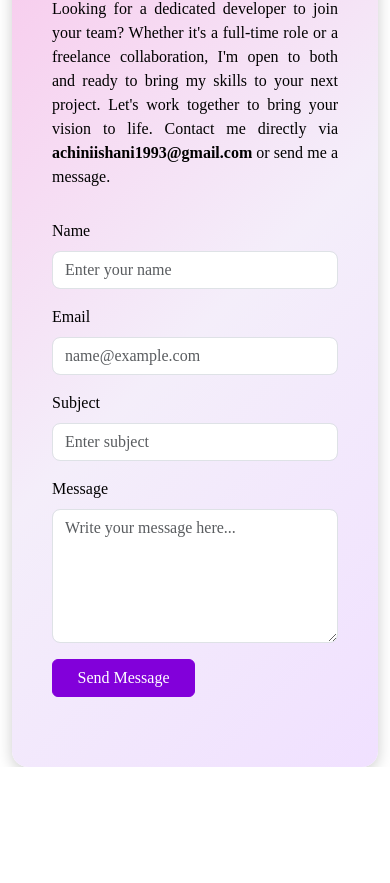
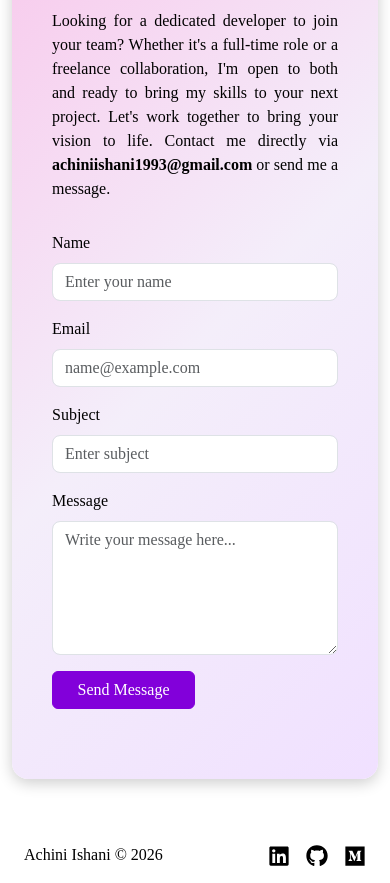
Before and after one commit to achiniishani1993/portfolio, a React (Vite) app: page / in a window 390 px wide. Shown: the part 3059-3942 px from the top of the page. Before the commit the page ends 3826 px from the top, so only its background shows below. Built offline with nearby package versions, Linux system fonts and the light colour scheme; a web font is replaced by a local one.

Commit message:
improved responsivess

```diff
--- a/package.json
+++ b/package.json
@@ -15,6 +15,7 @@
     "react": "^19.2.6",
     "react-bootstrap": "^2.10.10",
     "react-dom": "^19.2.6",
+    "react-icons": "^5.6.0",
     "react-router-dom": "^7.16.0"
   },
   "devDependencies": {
--- a/src/App.jsx
+++ b/src/App.jsx
@@ -4,6 +4,7 @@ import CardComponent from "./components/card/CardComponent";
 import Projects from "./components/projects/Projects";
 import TestimonialCard from "./components/testimonials/TestimonialCard";
 import ContactForm from "./components/contact/ContactForm";
+import Footer from "./footer/Footer";
 
 const App = () => {
   return (
@@ -14,6 +15,7 @@ const App = () => {
       <Projects/>
       <TestimonialCard/>
       <ContactForm/>
+      <Footer/>
     </div>
   );
 };
--- a/src/components/projects/projects.css
+++ b/src/components/projects/projects.css
@@ -11,6 +11,36 @@
 /* Make images consistent */
 .custom-carousel img {
   height: 600px;
+}
+
+
+/* desktop */
+@media (max-width: 1024px) {
+  .carousel-wrapper {
+    width: 100%;
+  }
+
+  .custom-carousel img {
+    height: 550px;
+  }
+
+  .caption {
+    padding: 10px;
+  }
+
+  .caption h3 {
+    font-size: 1.4rem;
+  }
+
+  .caption p,
+  .caption a {
+    font-size: 0.9rem;
+  }
+
+  .carousel-wrapper h2 {
+  text-align: center;
+  margin: 0 !important;
+}
 }
 
 /* Tablet responsiveness */
--- a/src/components/testimonials/testimonialCard.css
+++ b/src/components/testimonials/testimonialCard.css
@@ -27,13 +27,25 @@ body .dark-mode .test-head{
 
 .card-Header{
     margin-left: 50px;
+    margin-bottom: 20px;
 }
 
 .testimonial-wrapper{
     margin: 0 60px;
 }
 
-
+/* desktop */
+@media (max-width: 1024px) {
+    .card-Header{
+       margin-left: 45px;
+    }
+    .testimonial-wrapper{
+        margin: 0 !important;
+    }
+    .test-Accordion{
+        margin: 0 45px !important;
+    }
+}
 
 /* Tablet responiveness  */
 @media (max-width: 992px) {
--- /dev/null
+++ b/src/footer/Footer.jsx
@@ -0,0 +1,47 @@
+import { FaLinkedin, FaGithub, FaMedium } from "react-icons/fa";
+import "./footer.css";
+
+const Footer = () => {
+  return (
+    <footer className="footer-container d-flex justify-content-between align-items-center px-4 py-3 mt-5">
+
+      {/* LEFT SIDE */}
+      <div className="footer-left fs-6">
+        Achini Ishani © 2026
+      </div>
+
+      {/* RIGHT SIDE */}
+      <div className="socialmedia d-flex gap-3">
+        <a
+          href="https://www.linkedin.com/in/achini-ishani-1ab6a3204/"
+          target="_blank"
+          rel="noreferrer"
+          className="icon"
+        >
+          <FaLinkedin size={22} />
+        </a>
+
+        <a
+          href="https://github.com/achiniishani1993"
+          target="_blank"
+          rel="noreferrer"
+          className="icon"
+        >
+          <FaGithub size={22} />
+        </a>
+
+        <a
+          href="https://medium.com/@achiniishani1993"
+          target="_blank"
+          rel="noreferrer"
+          className="icon"
+        >
+          <FaMedium size={22} />
+        </a>
+      </div>
+
+    </footer>
+  );
+};
+
+export default Footer;
--- /dev/null
+++ b/src/footer/footer.css
@@ -0,0 +1,77 @@
+.footer-container {
+  width: 100%;
+  color: black;
+}
+
+.footer-left {
+  margin-left: 80px;
+}
+.socialmedia {
+  margin-right: 80px;
+}
+
+.socialmedia a {
+  color: black;
+  transition: 0.3s ease;
+}
+
+.socialmedia a:hover {
+  color: #8200da;
+  transform: scale(1.1);
+}
+
+body.dark-mode .footer-container {
+  width: 100%;
+  color: white;
+}
+
+body.dark-mode .socialmedia a {
+  color: white;
+  transition: 0.3s ease;
+}
+
+body.dark-mode .socialmedia a:hover {
+  color: #8200da;
+  transform: scale(1.1);
+}
+
+/* desktop */
+@media (max-width: 1024px) {
+  .footer-left {
+    margin-left: 20px;
+  }
+  .socialmedia {
+    margin-right: 20px;
+  }
+}
+/* Tablet responiveness  */
+@media (max-width: 992px) {
+  .footer-left {
+    margin-left: 0px;
+  }
+  .socialmedia {
+    margin-right: 0px;
+  }
+}
+
+/* tablet Responsiveness */
+
+@media (max-width: 768px) {
+  .footer-left {
+    margin: 0px;
+  }
+  .socialmedia {
+    margin: 0;
+  }
+}
+
+/* Small devices responsiveness */
+
+@media (max-width: 480px) {
+  .footer-left {
+    margin: 0px;
+  }
+  .socialmedia {
+    margin: 0;
+  }
+}
```
Also changed, not shown: src/components/nav/navBar.css (line endings or trailing spaces), 1 other file (tests, documents, lock files or other folders).
